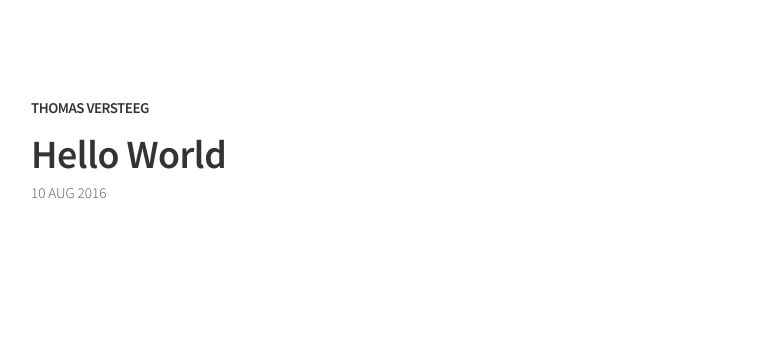
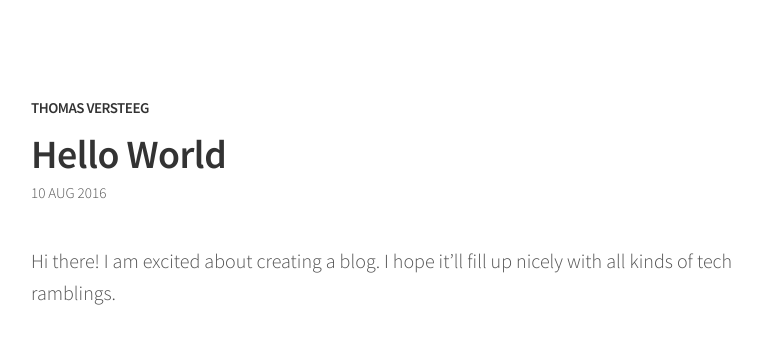
Before and after one commit to tversteeg/tversteeg.github.io, a Jekyll site: the page built from _posts/2016-08-10-hello-world.md, in a window 1280 px wide. Shown: the top 344 px of the page, without its empty margins (249-1011 px from the left). Built offline with Jekyll 4.4.1, drawn with Linux system fonts in a browser that asks for light colours.

```diff
--- a/_posts/2016-08-10-hello-world.md
+++ b/_posts/2016-08-10-hello-world.md
@@ -4,3 +4,5 @@ title:        "Hello World"
 description:  "Thomas Versteeg his first blog post"
 author:       "tversteeg"
 ---
+
+Hi there! I am excited about creating a blog. I hope it'll fill up nicely with all kinds of tech ramblings.
```
Also changed, not shown: favicon.ico (added).
